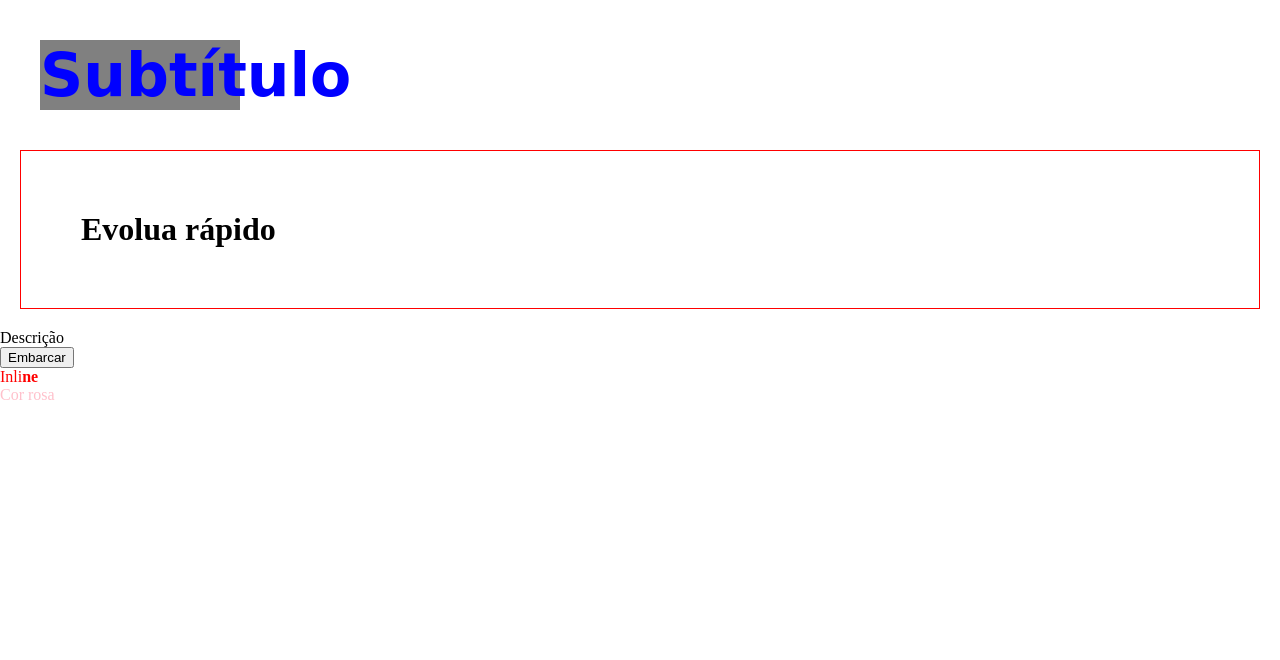
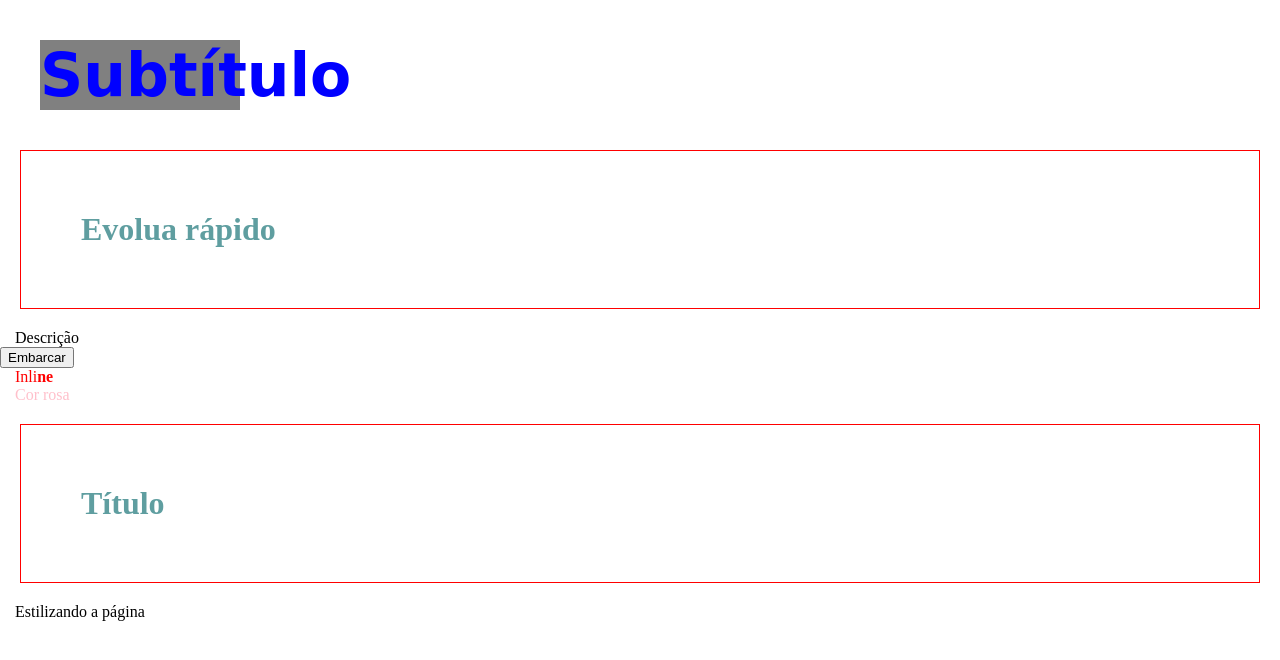
Before and after one commit to biancarsouza/guias-estelares, a plain HTML site: page Guia estelar de CSS/index.html in a window 1280 px wide. Drawn offline with Linux system fonts and the light colour scheme; a web font is replaced by a local one.

Commit message:
Update 4

```diff
--- a/Guia estelar de CSS/index.html
+++ b/Guia estelar de CSS/index.html
@@ -51,6 +51,10 @@
 
         <p id="teste">Cor rosa</p>
 
+        <h1 class="title">Título</h1>
+
+        <p>Estilizando a página</p>
+
     </body>
 
 </html>
--- a/Guia estelar de CSS/style.css
+++ b/Guia estelar de CSS/style.css
@@ -33,7 +33,19 @@ h1 {
     border: 1px solid red; /* Muda a borda do elemento. */
     margin: 20px;
     padding: 60px; /* Adiciona espaço dentro da "caixa" do elemento. */
+    color: cadetblue !important; /* o !important não é recomendado porque ele quebra essa ideia de cascata do CSS. */
+}
+
+.title {
+
+    color:blueviolet;
 
 }
 
-/* A ordem de "preferência" de stylesheet é inline > tag style > CSS linkado. */
+/* A ordem de "preferência" de stylesheet é inline > tag style > CSS linkado. Inline > ID selector > class selector > element type selector > universal selector. */
+
+p {
+
+    margin: 0 auto;
+    padding-left: 15px;
+}
```
